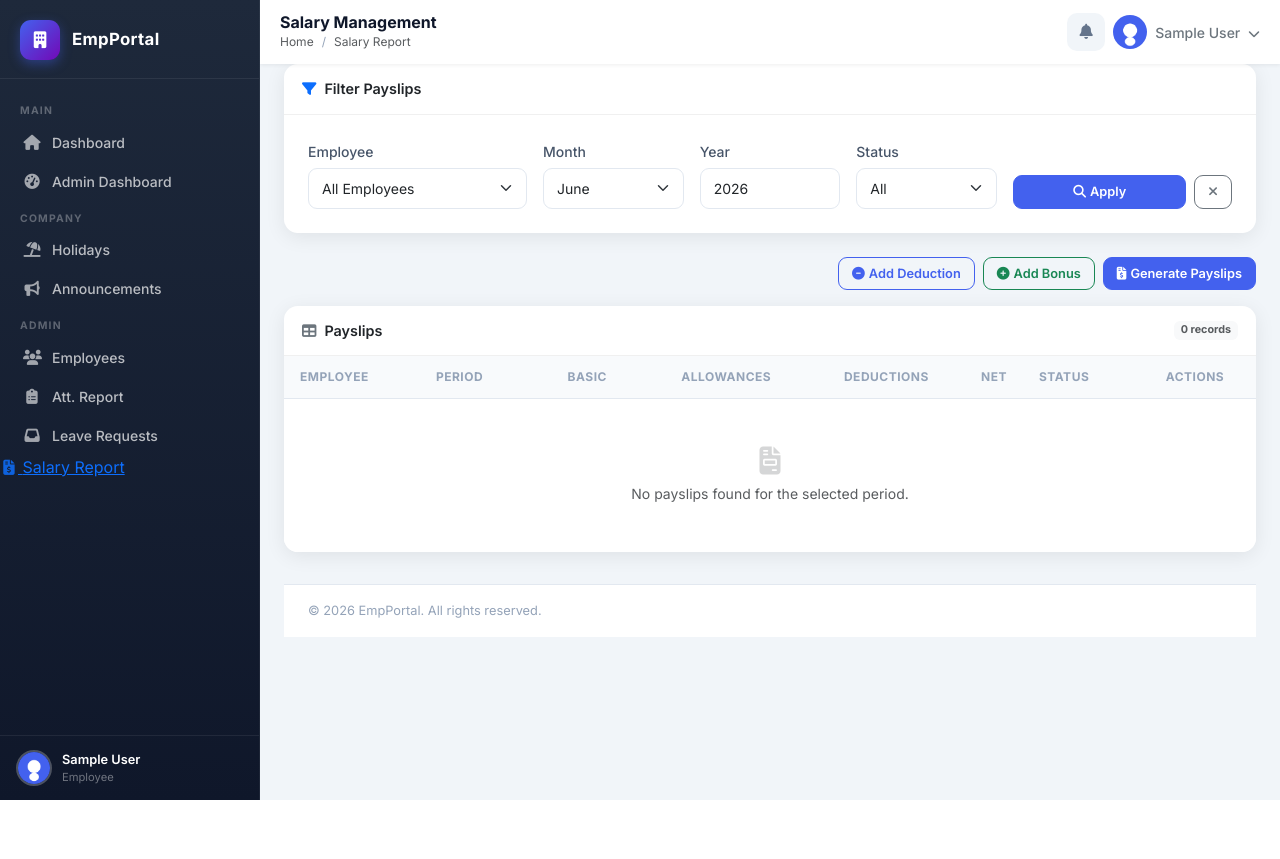
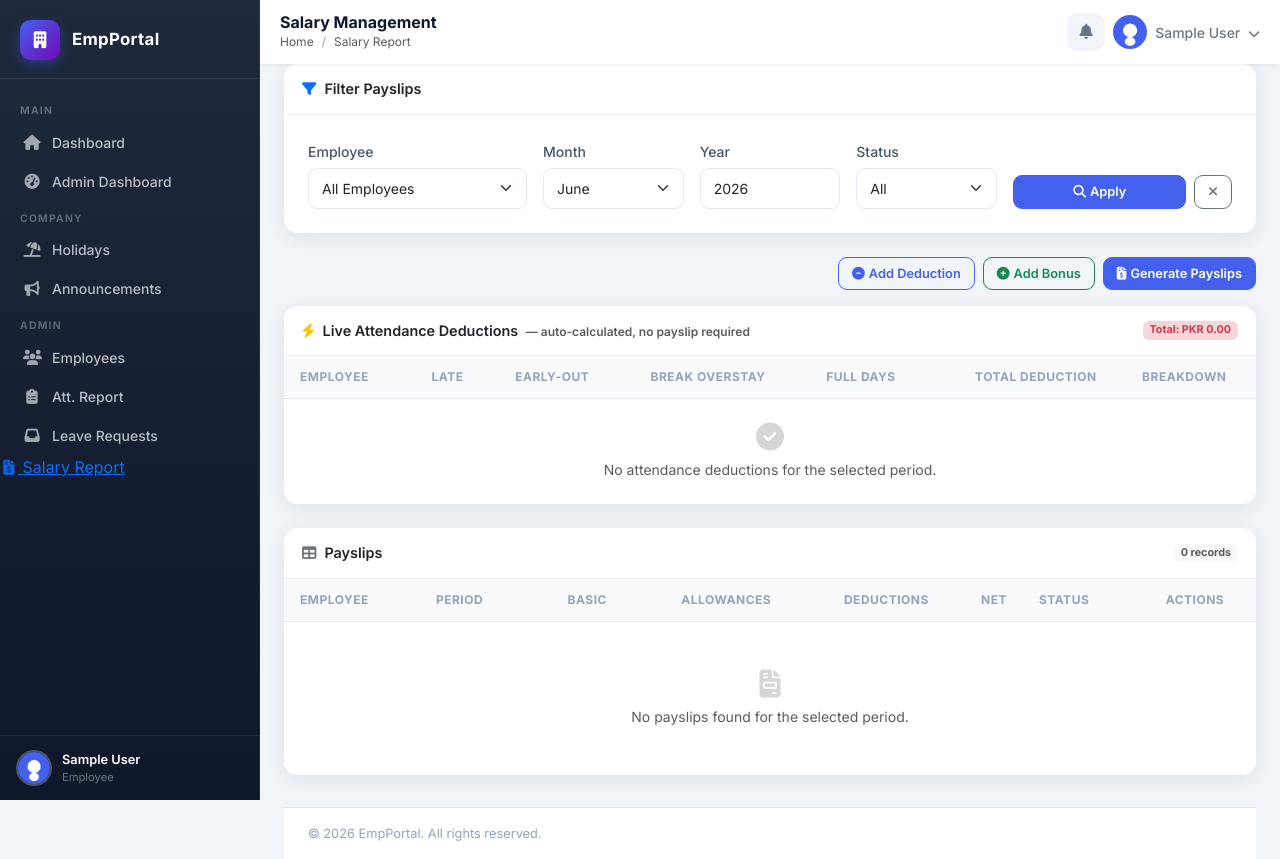
Before and after one commit to infrabittechnologies-netizen/employee-portal, a Django app: page /salary/report/ in a window 1280 px wide. Before the commit the page ends 800 px from the top, so only its background shows below. Run offline with Django 5.2, Linux system fonts and the light colour scheme; the visitor is signed in with stand-in values (Sample User, id 1); data comes from the database, SQL or seed files in the repository; data that the repository does not hold is empty.

Commit message:
Add live attendance-deduction view to Salary Report
Show per-employee auto attendance deductions (late/early/break minutes,
full-day absent/unpaid rows) with an expandable breakdown directly on the
Salary Report — no payslip generation required. Also pass active
employees to the report so the filter and Add Deduction/Bonus dropdowns
populate.

Co-Authored-By: Claude Opus 4.7 <noreply@anthropic.com>

```diff
--- a/salary/views.py
+++ b/salary/views.py
@@ -225,12 +225,36 @@ def salary_report_view(request):
         payslips__year=year,
     )
 
+    # Employees expected to mark attendance (used for the live-deduction table
+    # and the Add Deduction / Add Bonus dropdowns).
+    employees = (
+        User.objects.filter(is_active=True)
+        .exclude(role='admin')
+        .exclude(is_superuser=True)
+        .order_by('first_name', 'username')
+    )
+
+    # Live attendance-based deductions for the selected month — shown WITHOUT
+    # having to generate a payslip. Each row carries a full breakdown.
+    from .deductions import month_deduction_summary
+
+    live_deductions = []
+    live_total = Decimal('0.00')
+    for emp in employees:
+        summary = month_deduction_summary(emp, year, month)
+        if summary['total'] > 0:
+            live_deductions.append({'employee': emp, 'summary': summary})
+            live_total += summary['total']
+
     month_choices = list(range(1, 13))
     year_choices = list(range(2020, 2031))
 
     context = {
         'payslips': payslips,
         'employees_with_no_payslip': employees_with_no_payslip,
+        'employees': employees,
+        'live_deductions': live_deductions,
+        'live_total': live_total,
         'selected_month': month,
         'selected_year': year,
         'month_choices': month_choices,
--- a/templates/salary/salary_report.html
+++ b/templates/salary/salary_report.html
@@ -83,6 +83,107 @@
      onclick="return confirm('Generate payslips for all employees this month?')">
     <i class="fas fa-file-invoice-dollar me-1"></i>Generate Payslips
   </a>
+</div>
+
+<!-- Live Attendance Deductions (no payslip needed) -->
+<div class="card mb-4 fade-in-up delay-1">
+  <div class="card-header d-flex justify-content-between align-items-center">
+    <div>
+      <i class="fas fa-bolt text-warning me-2"></i>Live Attendance Deductions
+      <span class="text-muted text-xs ms-1">— auto-calculated, no payslip required</span>
+    </div>
+    <span class="badge bg-danger-subtle text-danger">
+      Total: PKR {{ live_total|floatformat:2 }}
+    </span>
+  </div>
+  <div class="card-body p-0">
+    <div class="table-responsive">
+      <table class="table mb-0 align-middle">
+        <thead>
+          <tr>
+            <th>Employee</th>
+            <th class="text-center">Late</th>
+            <th class="text-center">Early-out</th>
+            <th class="text-center">Break overstay</th>
+            <th class="text-center">Full days</th>
+            <th class="text-end">Total Deduction</th>
+            <th class="text-center">Breakdown</th>
+          </tr>
+        </thead>
+        <tbody>
+          {% for row in live_deductions %}
+          <tr>
+            <td>
+              <div class="d-flex align-items-center gap-2">
+                {% if row.employee.profile_picture %}
+                  <img src="{{ row.employee.profile_picture.url }}" class="rounded-circle" width="30" height="30" style="object-fit:cover;" alt="">
+                {% else %}
+                  <div class="rounded-circle bg-primary d-flex align-items-center justify-content-center text-white fw-bold"
+                       style="width:30px;height:30px;font-size:0.65rem;">
+                    {{ row.employee.first_name|first|upper }}{{ row.employee.last_name|first|upper }}
+                  </div>
+                {% endif %}
+                <div>
+                  <div class="fw-semibold text-sm">{{ row.employee.get_full_name|default:row.employee.username }}</div>
+                  <div class="text-xs text-muted">{{ row.employee.employee_id }}</div>
+                </div>
+              </div>
+            </td>
+            <td class="text-center text-sm">
+              {% if row.summary.total_late_minutes %}{{ row.summary.total_late_minutes }} min{% else %}<span class="text-muted">—</span>{% endif %}
+            </td>
+            <td class="text-center text-sm">
+              {% if row.summary.total_early_minutes %}{{ row.summary.total_early_minutes }} min{% else %}<span class="text-muted">—</span>{% endif %}
+            </td>
+            <td class="text-center text-sm">
+              {% if row.summary.total_break_minutes %}{{ row.summary.total_break_minutes }} min{% else %}<span class="text-muted">—</span>{% endif %}
+            </td>
+            <td class="text-center text-sm">
+              {% for it in row.summary.items %}{% if it.full_day %}<span class="badge bg-secondary-subtle text-secondary text-xs">{{ it.date|date:"d M" }}</span> {% endif %}{% empty %}<span class="text-muted">—</span>{% endfor %}
+            </td>
+            <td class="text-end text-sm fw-bold text-danger">PKR {{ row.summary.total|floatformat:2 }}</td>
+            <td class="text-center">
+              <button class="btn btn-icon btn-sm btn-outline-secondary" type="button"
+                      data-bs-toggle="collapse" data-bs-target="#liveDed{{ row.employee.pk }}" title="View breakdown">
+                <i class="fas fa-list-ul"></i>
+              </button>
+            </td>
+          </tr>
+          <tr class="collapse" id="liveDed{{ row.employee.pk }}">
+            <td colspan="7" class="bg-light">
+              <div class="p-2">
+                <table class="table table-sm mb-0">
+                  <thead>
+                    <tr class="text-xs text-muted">
+                      <th>Date</th><th>Reason</th><th>Detail</th><th class="text-end">Amount</th>
+                    </tr>
+                  </thead>
+                  <tbody>
+                    {% for it in row.summary.items %}
+                    <tr class="text-sm">
+                      <td>{{ it.date|date:"d M Y" }}</td>
+                      <td>{{ it.reason|capfirst }}</td>
+                      <td class="text-muted">{{ it.description|default:"—" }}</td>
+                      <td class="text-end text-danger">PKR {{ it.amount|floatformat:2 }}</td>
+                    </tr>
+                    {% endfor %}
+                  </tbody>
+                </table>
+              </div>
+            </td>
+          </tr>
+          {% empty %}
+          <tr>
+            <td colspan="7" class="text-center py-4 text-muted">
+              <i class="fas fa-check-circle fa-2x mb-2 d-block opacity-25"></i>
+              No attendance deductions for the selected period.
+            </td>
+          </tr>
+          {% endfor %}
+        </tbody>
+      </table>
+    </div>
+  </div>
 </div>
 
 <!-- Payslip Table -->
```
